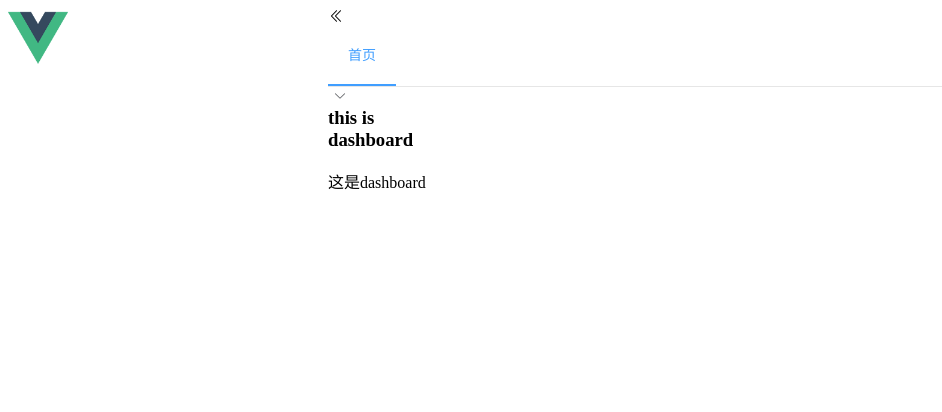
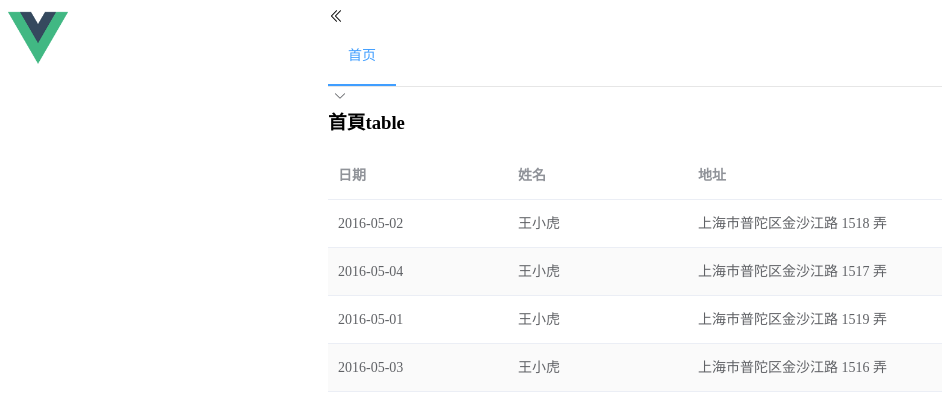
Before and after one commit to tangvin/frond-vue-first, a Vue app: page /#/dashboard in a window 1280 px wide. Shown: the top 412 px of the page, without its empty margins (0-942 px from the left). Built offline with nearby package versions, Linux system fonts and the light colour scheme.

Commit message:
修該了首頁頁面

```diff
--- a/src/views/list/dashboard/dashboard.vue
+++ b/src/views/list/dashboard/dashboard.vue
@@ -1,7 +1,52 @@
 <template>
-
-  <div style="width:100px;height:100px">
-      <h1> this is dashboard </h1>
-      <p>这是dashboard </p>
+<div>
+  <div>
+    <h1>首頁table</h1>
+  </div>
+  <el-table
+    :data="tableData"
+    stripe
+    style="width: 100%">
+    <el-table-column
+      prop="date"
+      label="日期"
+      width="180">
+    </el-table-column>
+    <el-table-column
+      prop="name"
+      label="姓名"
+      width="180">
+    </el-table-column>
+    <el-table-column
+      prop="address"
+      label="地址">
+    </el-table-column>
+  </el-table>
   </div>
 </template>
+
+<script>
+  export default {
+    data() {
+      return {
+        tableData: [{
+          date: '2016-05-02',
+          name: '王小虎',
+          address: '上海市普陀区金沙江路 1518 弄'
+        }, {
+          date: '2016-05-04',
+          name: '王小虎',
+          address: '上海市普陀区金沙江路 1517 弄'
+        }, {
+          date: '2016-05-01',
+          name: '王小虎',
+          address: '上海市普陀区金沙江路 1519 弄'
+        }, {
+          date: '2016-05-03',
+          name: '王小虎',
+          address: '上海市普陀区金沙江路 1516 弄'
+        }]
+      }
+    }
+  }
+</script>
```
